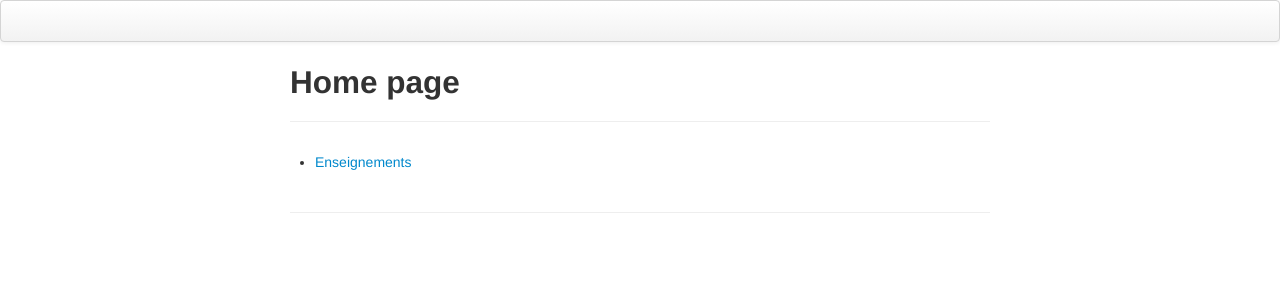
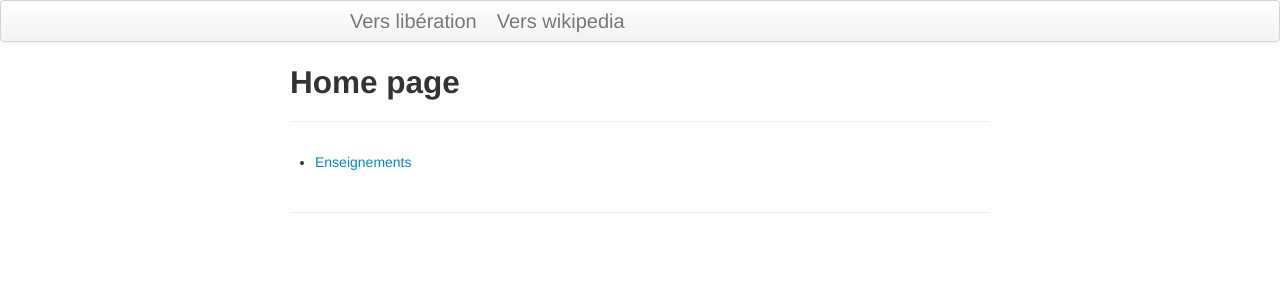
Before and after one commit to thibaultespinasse/home_page, a Jekyll site: the page built from index.md, in a window 1280 px wide. Shown: the top 300 px of the page. Built offline with Jekyll 4.4.1, drawn with Linux system fonts in a browser that asks for light colours.

Commit message:
Update default.html

```diff
--- a/_includes/themes/twitter/default.html
+++ b/_includes/themes/twitter/default.html
@@ -34,6 +34,8 @@
         {% for link in site.navigationbar %}
           <a class="brand" href="{{ link.path }}">{{ link.title }}</a>
         {% endfor %}
+            <a class="brand" href="{{ site.navigationbar.link.path }}">{{ site.navigationbar.link.title }}</a>
+            <a class="brand" href="{{ site.navigationbar.link2.path }}">{{ site.navigationbar.link2.title }}</a>
         </div>
       </div>
     </div>
```
